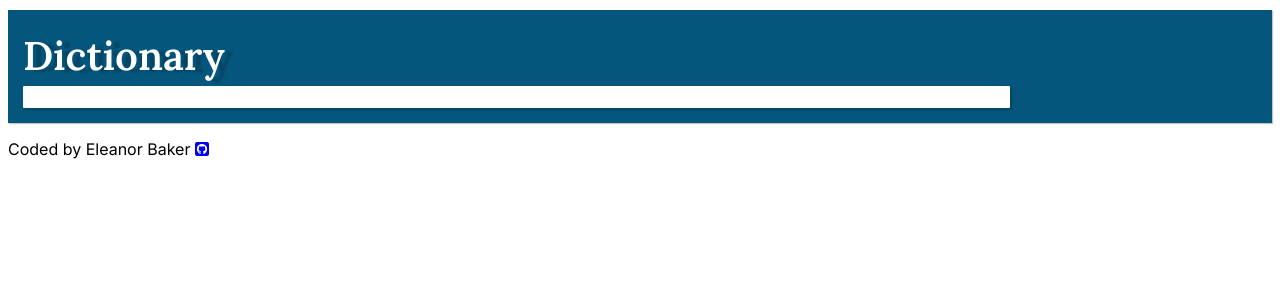
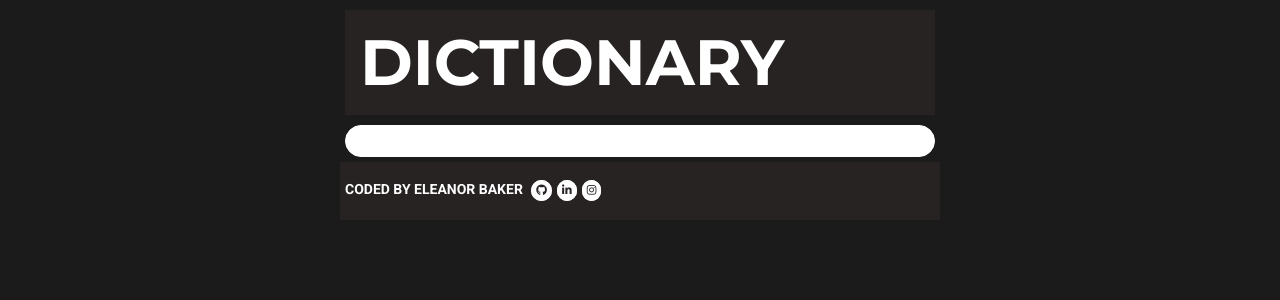
Before and after one commit to elbaker1995/dictionary-react, a React (Create React App) app: page / in a window 1280 px wide. Shown: the top 300 px of the page. Built offline with nearby package versions, Linux system fonts and the light colour scheme.

Commit message:
styled css

```diff
--- a/public/index.html
+++ b/public/index.html
@@ -13,8 +13,9 @@
 
     <link rel="manifest" href="%PUBLIC_URL%/manifest.json" />
     <link rel="preconnect" href="https://fonts.gstatic.com" />
+    <link rel="preconnect" href="https://fonts.gstatic.com" />
     <link
-      href="https://fonts.googleapis.com/css2?family=Inter:wght@200;400;700;900&family=Lora:ital,wght@0,400;0,500;0,600;0,700;1,400;1,500;1,600;1,700&display=swap"
+      href="https://fonts.googleapis.com/css2?family=Montserrat:wght@700&family=Roboto:ital,wght@0,100;0,400;0,500;0,700;1,900&display=swap"
       rel="stylesheet"
     />
     <script
--- a/src/App.css
+++ b/src/App.css
@@ -1,10 +1,34 @@
 :root {
-  --primaryColor: rgb(5, 86, 124);
-  --secondayColor: rgb(1, 21, 31);
-  --headingFont: "Lora", serif;
-  --textFont: "Inter", sans-serif;
+  --primaryColor: #282323;
+  --secondayColor: #f65282;
+  --textFont: "Montserrat", sans-serif;
+  --buttonFont: "Roboto", sans-serif;
 }
 
-p {
-  font-family: var(--textFont);
+body {
+  background: #1b1b1b;
+  margin: 0 auto;
+  padding: 5px;
+  width: 600px;
 }
+
+footer {
+  background-color: var(--primaryColor);
+  color: white;
+  font-family: var(--buttonFont);
+  font-size: 14px;
+  font-weight: 700;
+  text-transform: uppercase;
+  padding: 5px;
+}
+
+.icon {
+  margin-left: 5px;
+  background: white;
+  border: 1px solid white;
+  border-radius: 50px;
+  color: var(--primaryColor);
+  font-size: 11px;
+  line-height: 20px;
+  padding: 3px 4px;
+}
--- a/src/App.js
+++ b/src/App.js
@@ -14,7 +14,21 @@ function App() {
               target="blank"
               className="icon"
             >
-              <i className="fab fa-github-square"></i>
+              <i class="fab fa-github"></i>
+            </a>
+            <a
+              href="https://www.linkedin.com/in/eleanorbaker5595/"
+              target="blank"
+              className="icon"
+            >
+              <i class="fab fa-linkedin-in"></i>
+            </a>
+            <a
+              href="https://www.instagram.com/elb_5/"
+              target="blank"
+              className="icon"
+            >
+              <i class="fab fa-instagram"></i>
             </a>
           </p>
         </footer>
--- /dev/null
+++ b/src/Definition-results.css
@@ -0,0 +1,63 @@
+h2 {
+  color: var(--secondayColor);
+  font-family: var(--textFont);
+  font-size: 24px;
+  font-weight: 700;
+  text-transform: uppercase;
+}
+
+.results {
+  font-family: var(--textFont);
+  font-size: 12px;
+  font-weight: 100;
+  line-height: 20px;
+  padding: 10px;
+  color: white;
+}
+
+.PhoneticButton {
+  background: white;
+  border: 1px solid white;
+  border-radius: 50px;
+  color: var(--primaryColor);
+  font-family: var(--buttonFont);
+  font-size: 11px;
+  font-weight: 700;
+  line-height: 20px;
+  padding: 3px 7px;
+  text-align: center;
+  text-transform: uppercase;
+}
+
+.PhoneticText {
+  color: white;
+  font-size: 15px;
+  font-weight: 700;
+  line-height: 20px;
+  padding: 5px;
+}
+
+h3 {
+  color: var(--secondayColor);
+  font-family: var(--textFont);
+  font-size: 18px;
+  font-weight: 700;
+  text-transform: uppercase;
+}
+
+.definition-definition,
+.definition-example {
+  font-family: var(--textFont);
+  font-size: 11px;
+  font-weight: 900;
+}
+.Synonyms {
+  padding-left: 0;
+}
+
+.Synonyms li {
+  display: inline;
+  list-style: none;
+  padding-right: 10px;
+  text-transform: capitalize;
+}
--- a/src/Definition-results.js
+++ b/src/Definition-results.js
@@ -1,11 +1,12 @@
 import React from "react";
 import Definition from "./Definition";
 import Phonetic from "./Phonetic";
+import "./Definition-results.css";
 
 export default function DefinitionResults(props) {
   if (props.results) {
     return (
-      <div>
+      <div className="results">
         <h2>{props.results.word}</h2>
         {props.results.phonetics.map(function (phonetic, index) {
           return (
@@ -25,11 +26,6 @@ export default function DefinitionResults(props) {
 
         {/*
 
-        <ul>
-          <li>nightfall</li>
-          <li>twilight</li>
-          <li>dusk</li>
-        </ul>
         <img src="./image/sunset.jpg" alt="sunset" />
         <img src="./image/sunset.jpg" alt="sunset" />
         <img src="./image/sunset.jpg" alt="sunset" />
--- a/src/Definition.js
+++ b/src/Definition.js
@@ -8,12 +8,10 @@ export default function Definition(props) {
       {props.definition.definitions.map(function (definition, index) {
         return (
           <div key={index}>
-            <p>
-              {definition.definition}
-              <br />
-              <em>{definition.example}</em>
-              <Synonyms synonyms={definition.synonyms} />
-            </p>
+            <p className="definition-definition">{definition.definition}</p>
+            <br />
+            <em className="definition-example">"{definition.example}"</em>
+            <Synonyms synonyms={definition.synonyms} />
           </div>
         );
       })}
--- a/src/Phonetic.js
+++ b/src/Phonetic.js
@@ -10,11 +10,10 @@ export default function Phonetic(props) {
   if (props.phonetic) {
     return (
       <div className="Phonetic">
-        <span className="Phonetic-text">{props.phonetic.text}</span>
-        <br />{" "}
-        <button type="button" className="Phonetic-button" onClick={handleClick}>
-          Listen
+        <button type="button" className="PhoneticButton" onClick={handleClick}>
+          <i className="fas fa-volume-up"></i>
         </button>
+        <span className="PhoneticText"> {props.phonetic.text}</span>
       </div>
     );
   } else {
--- a/src/Synonyms.js
+++ b/src/Synonyms.js
@@ -5,7 +5,7 @@ export default function Synonyms(props) {
     return (
       <ul className="Synonyms">
         {props.synonyms.map(function (synonym, index) {
-          return <li Key={index}>{synonym}</li>;
+          return <li key={index}> {synonym} </li>;
         })}{" "}
       </ul>
     );
--- a/src/dictionary.css
+++ b/src/dictionary.css
@@ -1,25 +1,32 @@
 .dictionarySearch {
-  background: var(--primaryColor);
-  color: white;
-  padding: 15px;
-  margin: 10px auto;
-  box-shadow: 1px 1px 1px rgba(1, 21, 31, 0.247);
+  padding: 5px;
 }
 
 h1 {
-  font-family: var(--headingFont);
-  font-weight: 600;
-  font-size: 40px;
-  margin: 5px auto;
-  text-shadow: 8px 2px 2px rgba(1, 21, 31, 0.247);
+  background: var(--primaryColor);
+  color: white;
+  font-family: var(--textFont);
+  font-weight: 700;
+  font-size: 64px;
+  line-height: 75px;
+  margin: 0 auto;
+  padding: 15px;
+  text-align: left;
+  text-transform: uppercase;
 }
 
 .searchBar {
   background: white;
-  border: 1px transparent;
-  border-radius: 1px;
-  font-family: var(--textFont);
-  font-size: 16px;
-  box-shadow: 2px 2px 2px rgba(1, 21, 31, 0.247);
-  width: 80%;
+  border: 1px solid white;
+  border-radius: 50px;
+  color: var(--primaryColor);
+  font-family: var(--buttonFont);
+  font-size: 18px;
+  font-weight: 700;
+  line-height: 20px;
+  margin-top: 10px;
+  padding: 5px 7px;
+  text-align: center;
+  text-transform: uppercase;
+  width: 100%;
 }
```
